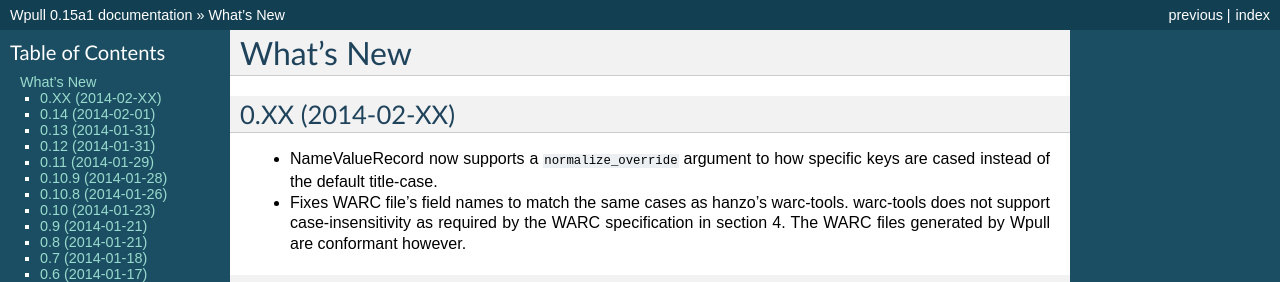
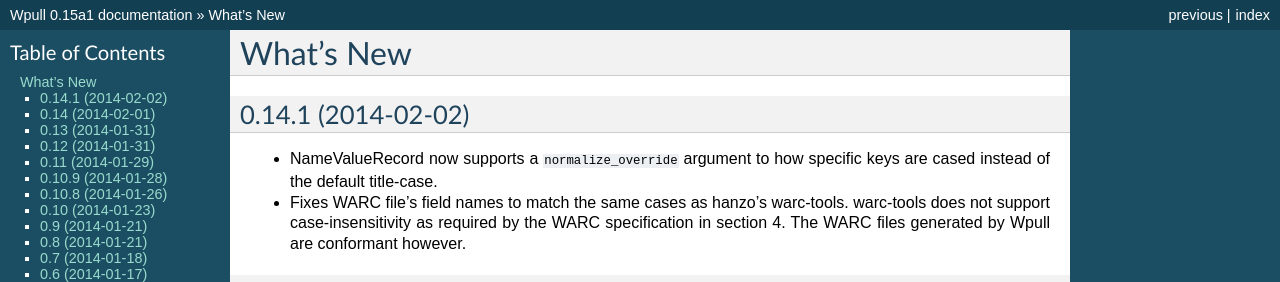
Before and after one commit to ArchiveTeam/wpull, a Sphinx documentation site: the page built from doc/changelog.rst, in a window 1280 px wide. Shown: the top 282 px of the page. Built offline with Sphinx 7.4.7, drawn with Linux system fonts in a browser that asks for light colours.

Commit message:
changelog: Updates latest to 0.14.1

```diff
--- a/doc/changelog.rst
+++ b/doc/changelog.rst
@@ -2,8 +2,8 @@
 What's New
 ==========
 
-0.XX (2014-02-XX)
-=================
+0.14.1 (2014-02-02)
+===================
 
 * NameValueRecord now supports a ``normalize_override`` argument to how specific keys are cased instead of the default title-case.
 * Fixes WARC file's field names to match the same cases as hanzo's warc-tools. warc-tools does not support case-insensitivity as required by the WARC specification in section 4. The WARC files generated by Wpull are conformant however.
```
